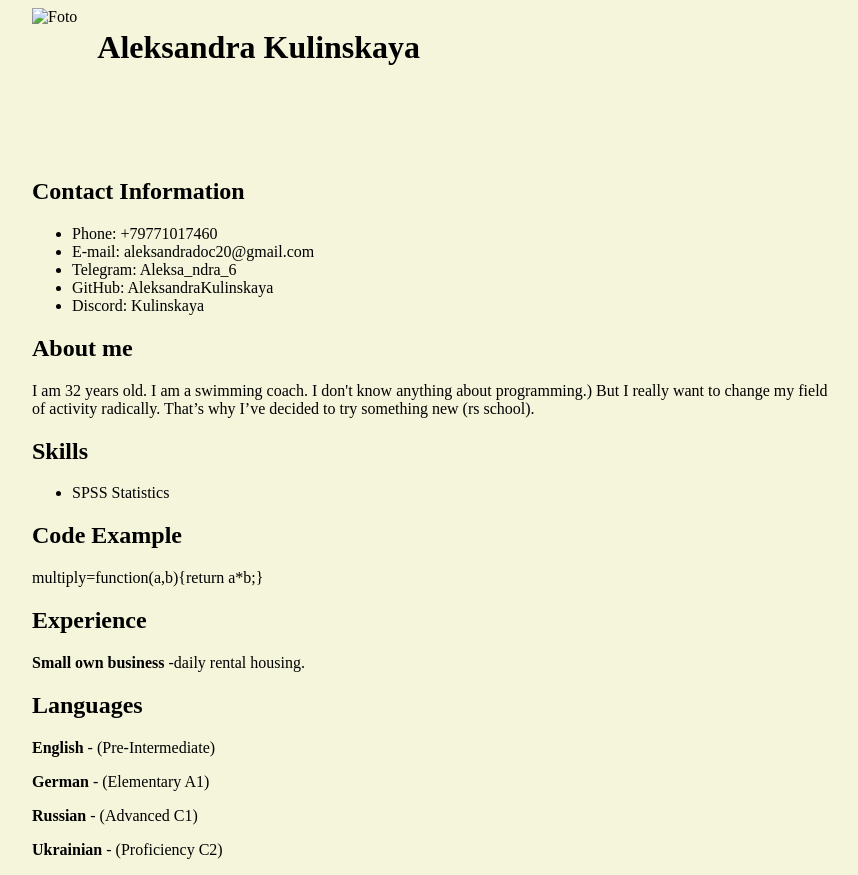
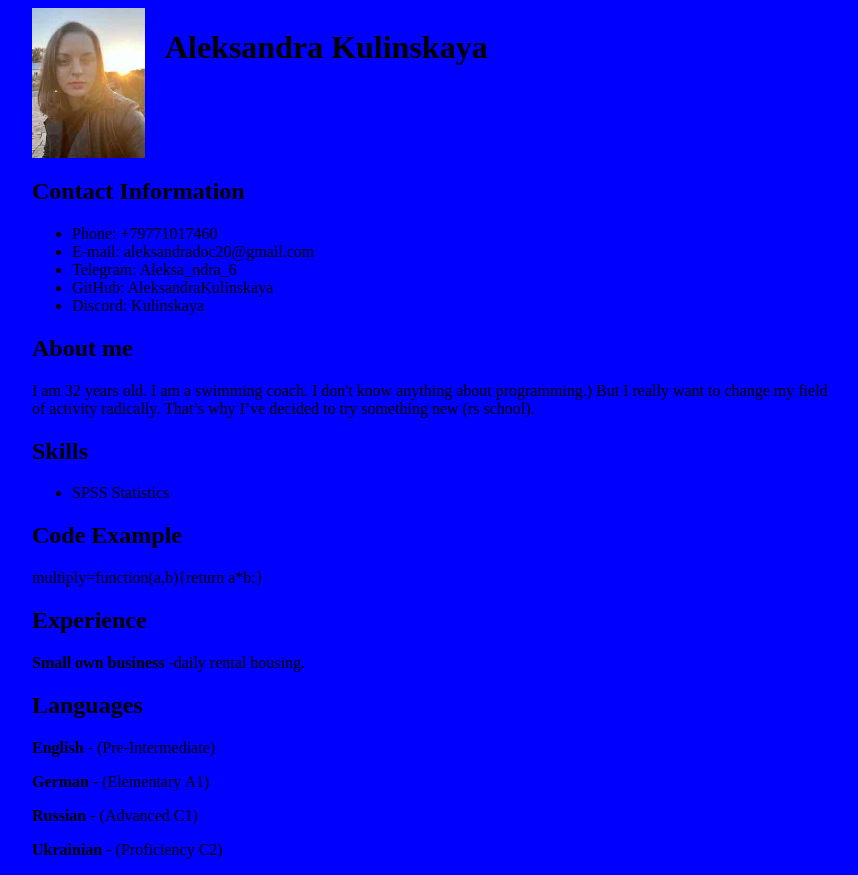
Before and after one commit to AleksandraKulinskaya/rsschool-cv, a plain HTML site: page index.html in a window 1280 px wide. Shown: the whole page, without its empty margins (208-1066 px from the left). Drawn offline with Linux system fonts and the light colour scheme.

Commit message:
fix: jpeg

```diff
--- a/index.html
+++ b/index.html
@@ -10,7 +10,7 @@
 	<body>
 		<header class="center">
 			<div class="header_intro">
-				<img src="Foto11.jpg" alt="Foto">
+				<img src="Foto11.jpeg" alt="Foto">
 				<div class="name">
 					<h1>Aleksandra Kulinskaya</h1>
 				</div>
--- a/style.css
+++ b/style.css
@@ -1,17 +1,20 @@
+body {
+	background-color: blue;
+}
 
-body {
-	    background-color: beige;
-	}
 p {
 	width: 800px;
 }
+
 .center {
 	padding-left: calc(50% - 400px);
 	padding-right: calc(50% - 400px);
 }
+
 img {
 	height: 150px;
 }
+
 .header_intro {
 	display: flex;
 	gap: 20px;
```
Lines whose indentation alone changed are shown as unchanged.
